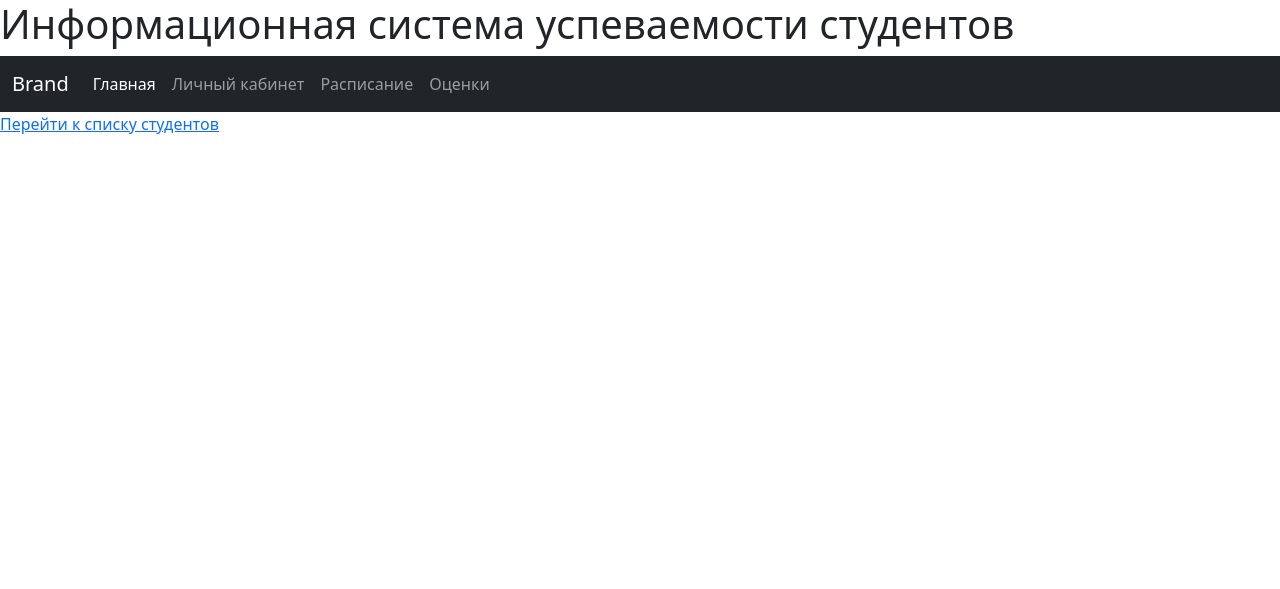
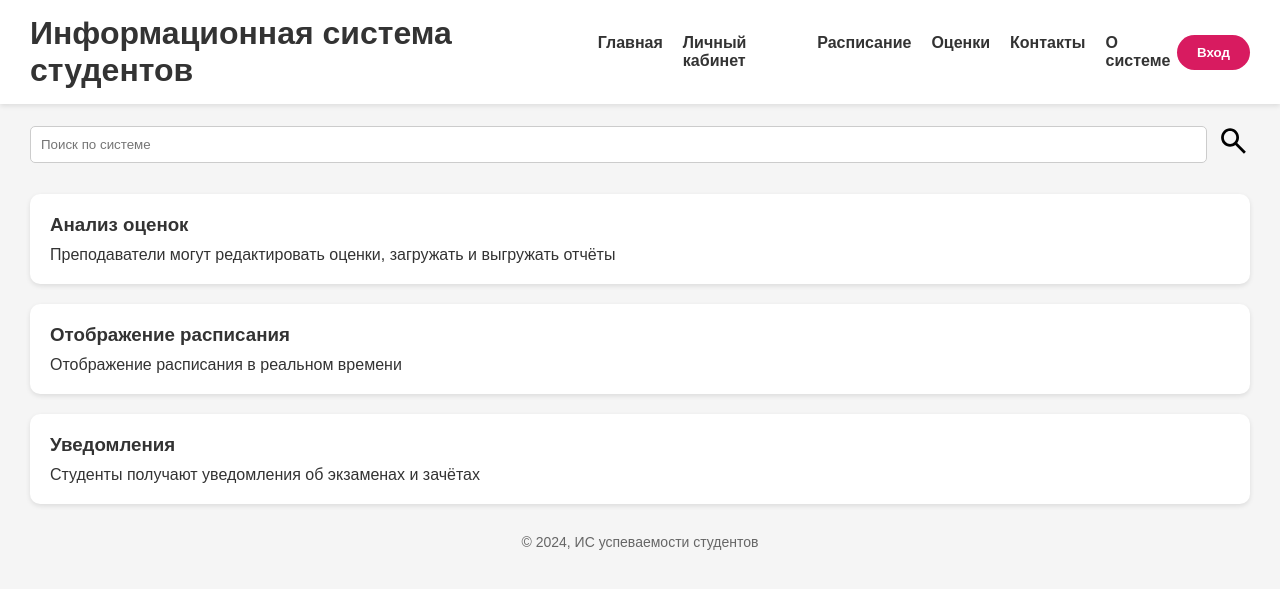
Before and after one commit to xvmwnsx/course, a Django app: page /home/ in a window 1280 px wide. Shown: the top 589 px of the page. Run offline with Django 5.2, Linux system fonts and the light colour scheme.

Commit message:
added home page and css

```diff
--- a/student_infobase/schedule/templates/schedule/home.html
+++ b/student_infobase/schedule/templates/schedule/home.html
@@ -1,4 +1,4 @@
-<!DOCTYPE html>
+<!-- <!DOCTYPE html>
 <html lang="en">
 <head>
   <meta charset="UTF-8">
@@ -32,12 +32,63 @@
             </ul>
         </div>
     </div>
-</nav>
+</nav> -->
     <!-- <section class="search-container">
         <p class="search-text">Поиск по системе</p>
         <img src="templates/schedule/css/search.svg" alt="Search icon" class="search-icon">
     </section> -->
-<a href="{% url 'student_list' %}">Перейти к списку студентов</a>
+<!-- <a href="{% url 'student_list' %}">Перейти к списку студентов</a>
 
 </body>
+</html> -->
+<!DOCTYPE html>
+<html lang="ru">
+<head>
+    <meta charset="UTF-8">
+    <meta name="viewport" content="width=device-width, initial-scale=1.0">
+    <title>Информационная система студентов</title>
+    <link rel="stylesheet" href="static/style.css">
+</head>
+<body>
+    <header>
+        <div>
+            <h1>Информационная система студентов</h1>
+        </div>
+        <nav class="nav">
+            <a href="#">Главная</a>
+            <a href="#">Личный кабинет</a>
+            <a href="#">Расписание</a>
+            <a href="#">Оценки</a>
+            <a href="#">Контакты</a>
+            <a href="#">О системе</a>
+        </nav>
+        <button class="login-button">Вход</button>
+    </header>
+
+    <div class="search-bar">
+        <input type="text" placeholder="Поиск по системе">
+        <button><img src="static\search.svg"></button>
+    </div>
+
+    <div class="features">
+        <div class="feature-item">
+            <h3>Анализ оценок</h3>
+            <p>Преподаватели могут редактировать оценки, загружать и выгружать отчёты</p>
+        </div>
+
+        <div class="feature-item">
+            <h3>Отображение расписания</h3>
+            <p>Отображение расписания в реальном времени</p>
+        </div>
+
+        <div class="feature-item">
+            <h3>Уведомления</h3>
+            <p>Студенты получают уведомления об экзаменах и зачётах</p>
+        </div>
+    </div>
+
+    <footer>
+        © 2024, ИС успеваемости студентов
+    </footer>
+</body>
 </html>
--- /dev/null
+++ b/student_infobase/schedule/templates/schedule/static/style.css
@@ -0,0 +1,237 @@
+body {
+    font-family: Arial, sans-serif;
+    background-color: #f5f5f5;
+    color: #333;
+    margin: 0;
+    padding: 0;
+}
+
+header {
+    background-color: white;
+    padding: 15px 30px;
+    box-shadow: 0 2px 5px rgba(0, 0, 0, 0.1);
+    display: flex;
+    justify-content: space-between;
+    align-items: center;
+}
+
+.nav {
+    display: flex;
+    gap: 20px;
+}
+
+.nav a {
+    text-decoration: none;
+    color: #333;
+    font-weight: bold;
+}
+
+.nav a:hover {
+    color: #007BFF;
+}
+
+.login-button {
+    background-color: #d81b60;
+    color: white;
+    border: none;
+    padding: 10px 20px;
+    border-radius: 20px;
+    cursor: pointer;
+    font-weight: bold;
+}
+
+.login-button:hover {
+    background-color: #c2185b;
+}
+
+.search-bar {
+    margin: 20px 30px;
+    display: flex;
+    align-items: center;
+    gap: 10px;
+}
+
+.search-bar input {
+    width: 100%;
+    padding: 10px;
+    border: 1px solid #ccc;
+    border-radius: 5px;
+}
+
+.search-bar button {
+    background: none;
+    border: none;
+    cursor: pointer;
+    font-size: 18px;
+}
+
+.features {
+    margin: 30px;
+}
+
+.feature-item {
+    background-color: white;
+    padding: 20px;
+    border-radius: 10px;
+    box-shadow: 0 2px 5px rgba(0, 0, 0, 0.1);
+    margin-bottom: 20px;
+}
+
+.feature-item h3 {
+    margin-bottom: 10px;
+}
+
+.login-container {
+    max-width: 400px;
+    margin: 50px auto;
+    background-color: white;
+    padding: 30px;
+    border-radius: 10px;
+    box-shadow: 0 2px 5px rgba(0, 0, 0, 0.1);
+    text-align: center;
+}
+
+.login-container h2 {
+    margin-bottom: 20px;
+}
+
+.login-container label {
+    display: block;
+    text-align: left;
+    margin-bottom: 5px;
+    font-weight: bold;
+}
+
+.login-container input {
+    width: 100%;
+    padding: 10px;
+    margin-bottom: 15px;
+    border: 1px solid #ccc;
+    border-radius: 5px;
+}
+
+.login-container a {
+    color: #007BFF;
+    text-decoration: none;
+    font-size: 14px;
+}
+
+.login-container a:hover {
+    text-decoration: underline;
+}
+
+.login-container button {
+    background-color: #d81b60;
+    color: white;
+    border: none;
+    padding: 10px 20px;
+    border-radius: 5px;
+    cursor: pointer;
+    font-weight: bold;
+}
+
+.login-container button:hover {
+    background-color: #c2185b;
+}
+
+footer {
+    text-align: center;
+    margin: 20px 0;
+    color: #666;
+    font-size: 14px;
+}
+* {
+    margin: 0;
+    padding: 0;
+    box-sizing: border-box;
+}
+
+body {
+    font-family: Arial, sans-serif;
+    background-color: #f5f5f5;
+    color: #333;
+    margin: 0;
+    padding: 0;
+}
+
+header {
+    background-color: white;
+    padding: 15px 30px;
+    box-shadow: 0 2px 5px rgba(0, 0, 0, 0.1);
+    display: flex;
+    justify-content: space-between;
+    align-items: center;
+}
+
+.nav {
+    display: flex;
+    gap: 20px;
+}
+
+.nav a {
+    text-decoration: none;
+    color: #333;
+    font-weight: bold;
+}
+
+.nav a:hover {
+    color: #007BFF;
+}
+
+.login-button {
+    background-color: #d81b60;
+    color: white;
+    border: none;
+    padding: 10px 20px;
+    border-radius: 20px;
+    cursor: pointer;
+    font-weight: bold;
+}
+
+.login-button:hover {
+    background-color: #c2185b;
+}
+
+.search-bar {
+    margin: 20px 30px;
+    display: flex;
+    align-items: center;
+    gap: 10px;
+}
+
+.search-bar input {
+    width: 100%;
+    padding: 10px;
+    border: 1px solid #ccc;
+    border-radius: 5px;
+}
+
+.search-bar button {
+    background: none;
+    border: none;
+    cursor: pointer;
+    font-size: 18px;
+}
+
+.features {
+    margin: 30px;
+}
+
+.feature-item {
+    background-color: white;
+    padding: 20px;
+    border-radius: 10px;
+    box-shadow: 0 2px 5px rgba(0, 0, 0, 0.1);
+    margin-bottom: 20px;
+}
+
+.feature-item h3 {
+    margin-bottom: 10px;
+}
+
+footer {
+    text-align: center;
+    margin: 20px 0;
+    color: #666;
+    font-size: 14px;
+}
--- a/student_infobase/schedule/urls.py
+++ b/student_infobase/schedule/urls.py
@@ -7,4 +7,5 @@ urlpatterns = [
     path('schedules/', views.schedule_list, name='schedule_list'),
     path('add_student/', views.add_student, name='add_student'),
     path('add_schedule/', views.add_schedule, name='add_schedule'),
+    path('login/', views.login, name='login'),
 ]
--- a/student_infobase/schedule/views.py
+++ b/student_infobase/schedule/views.py
@@ -32,3 +32,5 @@ def add_schedule(request):
 
 def home(request):
     return render(request, 'schedule/home.html')
+def login(request):
+    return render(request, 'schedule/login.html')
```
Also changed, not shown: student_infobase/schedule/templates/schedule/login.html (added, +25 -0 lines), student_infobase/schedule/templates/schedule/static/search.svg (renamed from student_infobase/schedule/templates/schedule/css/search.svg).
